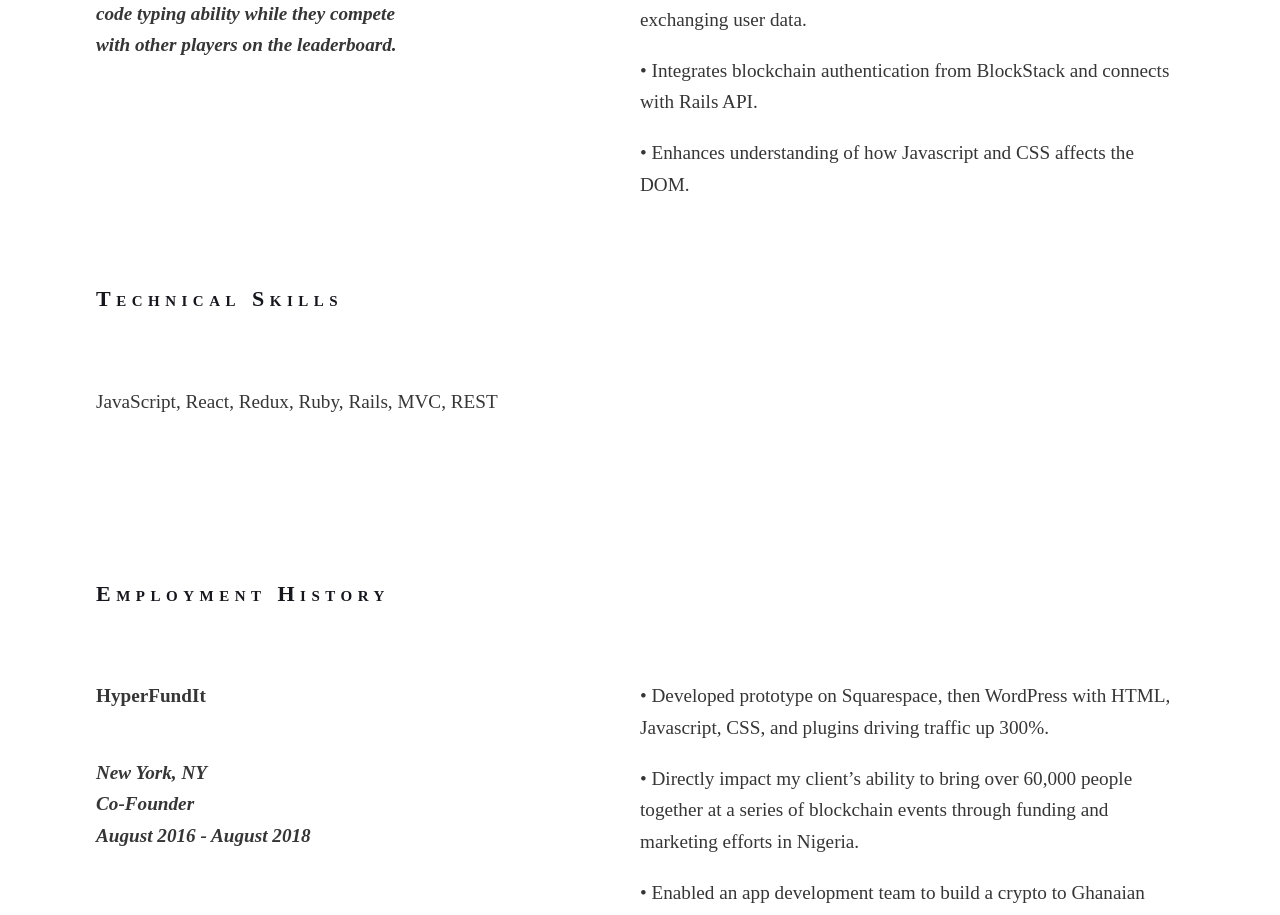
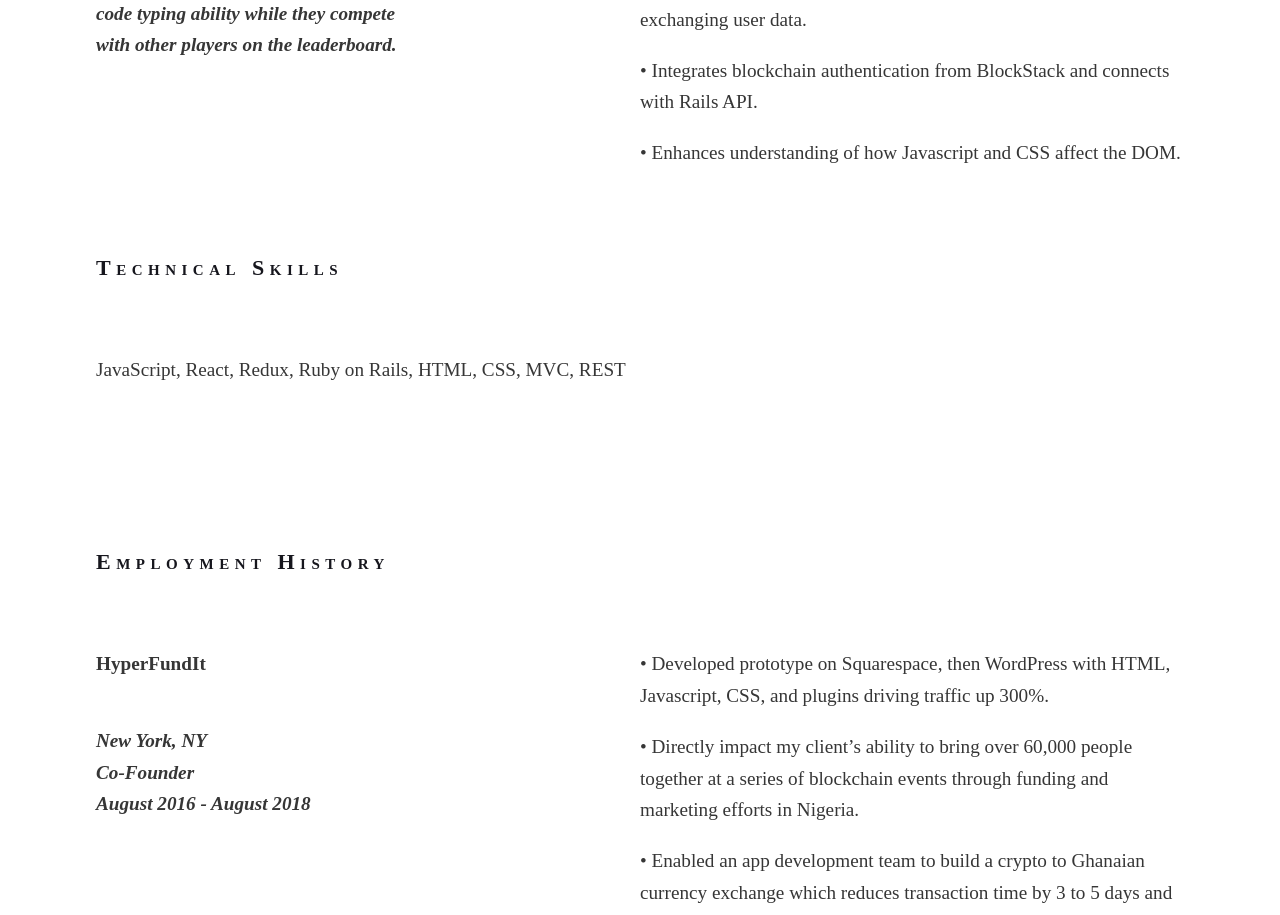
Before and after one commit to robertchen234/portfolio, a React (Create React App) app: page / in a window 1280 px wide. Shown: the part 5482-6397 px from the top of the page. Built offline with nearby package versions, Linux system fonts and the light colour scheme; no server answers.

Commit message:
change resume pdf

```diff
--- a/src/components/Resume.js
+++ b/src/components/Resume.js
@@ -105,7 +105,7 @@ const Resume = props => {
                 connects with Rails API.
               </p>
               <p>
-                • Enhances understanding of how Javascript and CSS affects the
+                • Enhances understanding of how Javascript and CSS affect the
                 DOM.
               </p>
             </div>
@@ -117,7 +117,7 @@ const Resume = props => {
             <h3>Technical Skills</h3>
           </div>
           <div className="resume-area">
-            <p>JavaScript, React, Redux, Ruby, Rails, MVC, REST</p>
+            <p>JavaScript, React, Redux, Ruby on Rails, HTML, CSS, MVC, REST</p>
           </div>
         </div>
 
```
Also changed, not shown: 1 other file (tests, documents, lock files or other folders).
